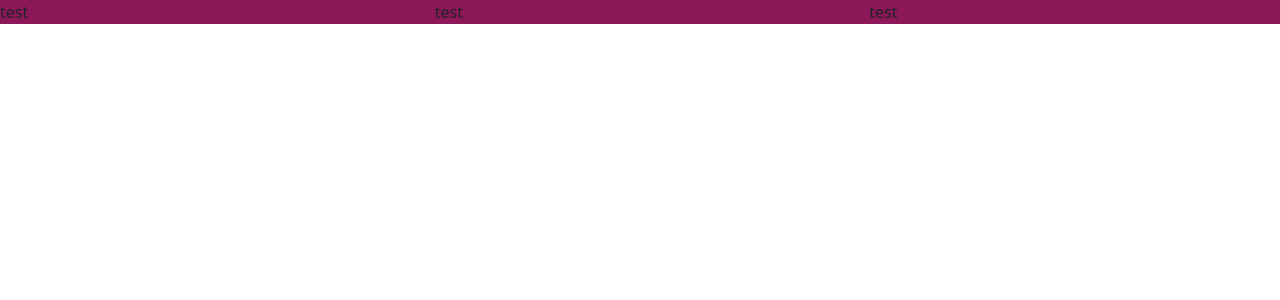
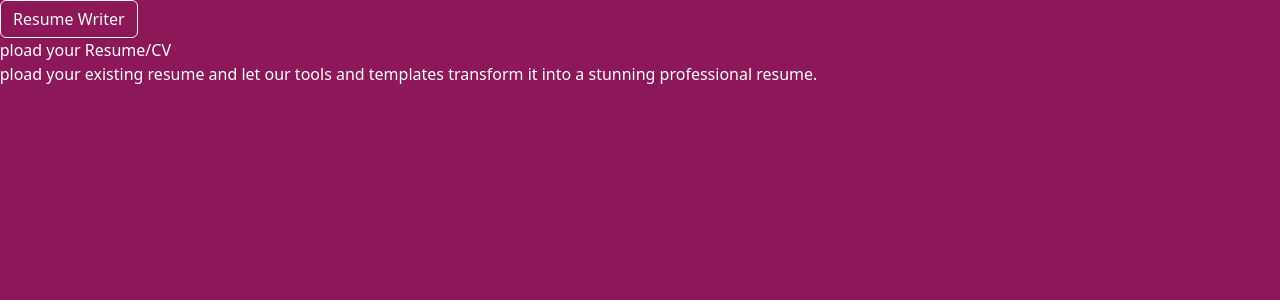
Before and after one commit to jabuna01/Resume-writer, a React (Vite) app: page / in a window 1280 px wide. Shown: the top 300 px of the page. Built offline with nearby package versions, Linux system fonts and the light colour scheme.

Commit message:
created landing page

```diff
--- a/package.json
+++ b/package.json
@@ -20,6 +20,7 @@
     ]
   },
   "dependencies": {
+    "bootstrap": "^5.2.3",
     "react": "^18.2.0",
     "react-bootstrap": "^2.7.4",
     "react-dom": "^18.2.0"
--- a/src/App.tsx
+++ b/src/App.tsx
@@ -1,9 +1,10 @@
 import React from 'react';
+
 import ResumeUpload from './scenes/ResumeUpload';
 
 const App = () => {
   return (
-    <div className="bg-color">
+    <div className="bg-color resume-upload">
       <ResumeUpload />
     </div>
   );
--- a/src/index.css
+++ b/src/index.css
@@ -1,3 +1,6 @@
+body {
+  overflow: hidden; /* Hide scrollbars */
+}
 :root {
   font-family: Inter, system-ui, Avenir, Helvetica, Arial, sans-serif;
   line-height: 1.5;
--- /dev/null
+++ b/src/sass/layout/_index.scss
@@ -0,0 +1 @@
+@import 'resume-upload';
--- /dev/null
+++ b/src/sass/layout/_resume-upload.scss
@@ -0,0 +1,4 @@
+.resume-upload {
+  height: 100vh;
+  width: 100%;
+}
--- a/src/sass/style.scss
+++ b/src/sass/style.scss
@@ -1,3 +1,5 @@
 @import 'node_modules/bootstrap/scss/bootstrap';
 
 @import 'utilities/index';
+
+@import 'layout/index';
--- a/src/sass/utilities/_utilities.scss
+++ b/src/sass/utilities/_utilities.scss
@@ -1,3 +1,7 @@
 .bg-color {
   background: $primary;
 }
+
+.text-neutral {
+  color: $neutral-light4;
+}
--- a/src/sass/utilities/_variables.scss
+++ b/src/sass/utilities/_variables.scss
@@ -18,6 +18,8 @@ $neutral: #17181a;
 $neutral-dark1: #666e80;
 $neutral-light1: #98a1b3;
 $neutral-light2: #e1e2e6;
+$neutral-light3: #f7f8fa;
+$neutral-light4: #ffffff;
 
 //Notification colors//
 $success: #07d95a;
--- a/src/scenes/ResumeUpload.tsx
+++ b/src/scenes/ResumeUpload.tsx
@@ -1,13 +1,18 @@
 import React from 'react';
-import { Col, Row } from 'react-bootstrap';
+import { Button, Col, Row } from 'react-bootstrap';
 
 const ResumeUpload = () => {
   return (
     <div>
       <Row>
-        <Col>test</Col>
-        <Col>test</Col>
-        <Col>test</Col>
+        <Col>
+          <Button className="bg-transparent btn-outline-light">Resume Writer</Button>
+        </Col>
+      </Row>
+
+      <Row className="text-neutral ">Upload your Resume/CV</Row>
+      <Row className="text-neutral ">
+        Upload your existing resume and let our tools and templates transform it into a stunning professional resume.
       </Row>
     </div>
   );
```
Also changed, not shown: 1 other file (tests, documents, lock files or other folders).
